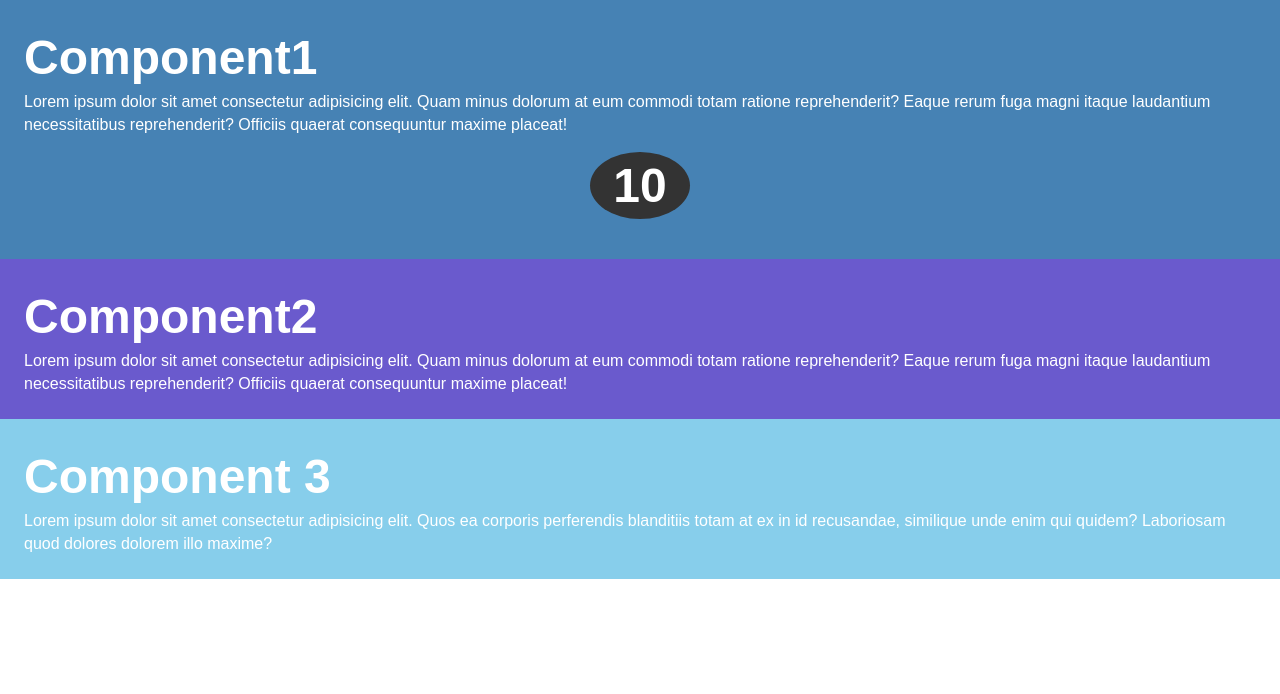
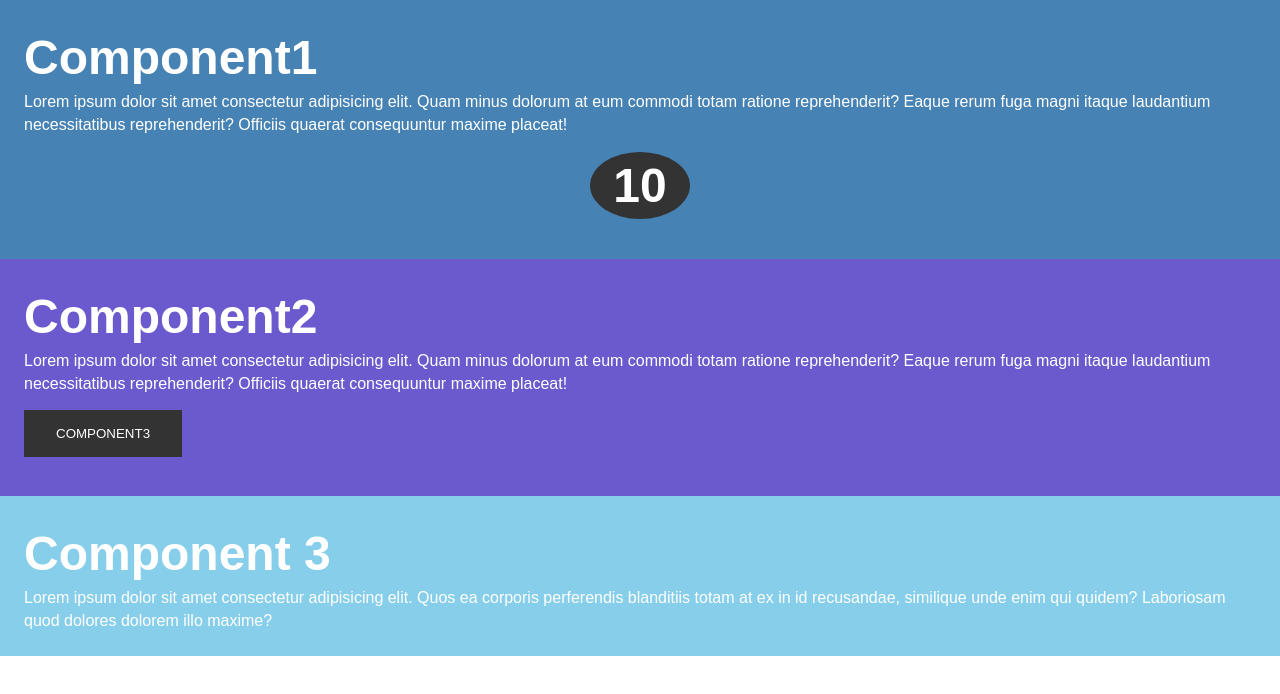
Before and after one commit to webQbe/react_spring_animations, a React (Vite) app: page / in a window 1280 px wide. Shown: the top 694 px of the page. Built offline with nearby package versions, Linux system fonts and the light colour scheme.

Commit message:
Added button to Component2

```diff
--- a/src/components/Component2.jsx
+++ b/src/components/Component2.jsx
@@ -18,6 +18,15 @@ const Component2 = () => {
             }
       })
 
+      const btn = {
+        background: '#333',        // black
+        color: '#fff',             // white
+        padding: '1rem 2rem',
+        border: 'none',
+        textTransform: 'uppercase', // Convert text to uppsercase
+        margin: '15px 0'
+      }
+
   return (
       <animated.div
           style={{
@@ -34,6 +43,9 @@ const Component2 = () => {
             magni itaque laudantium necessitatibus reprehenderit? Officiis quaerat
             consequuntur maxime placeat!
           </p>
+          <button style={btn}>
+              Component3
+          </button>
     </animated.div>
   )
 }
```
